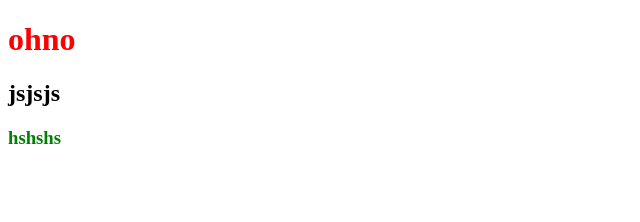
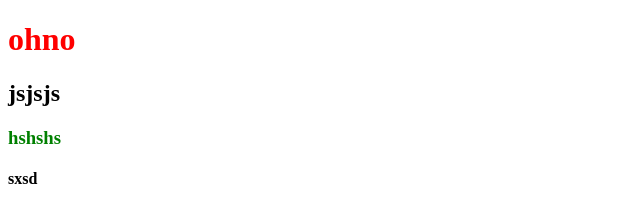
Before and after one commit to eliechammai/chammai, a plain HTML site: page index.html in a window 1280 px wide. Shown: the full height of the page, 0-640 px from the left. Drawn offline with Linux system fonts and the light colour scheme.

Commit message:
we change it

```diff
--- a/index.html
+++ b/index.html
@@ -11,5 +11,6 @@
     <h1>ohno</h1>
     <h2> jsjsjs</h2>
     <h3>hshshs</h3>
+    <h4>sxsd</h4>
 </body>
 </html>
```
